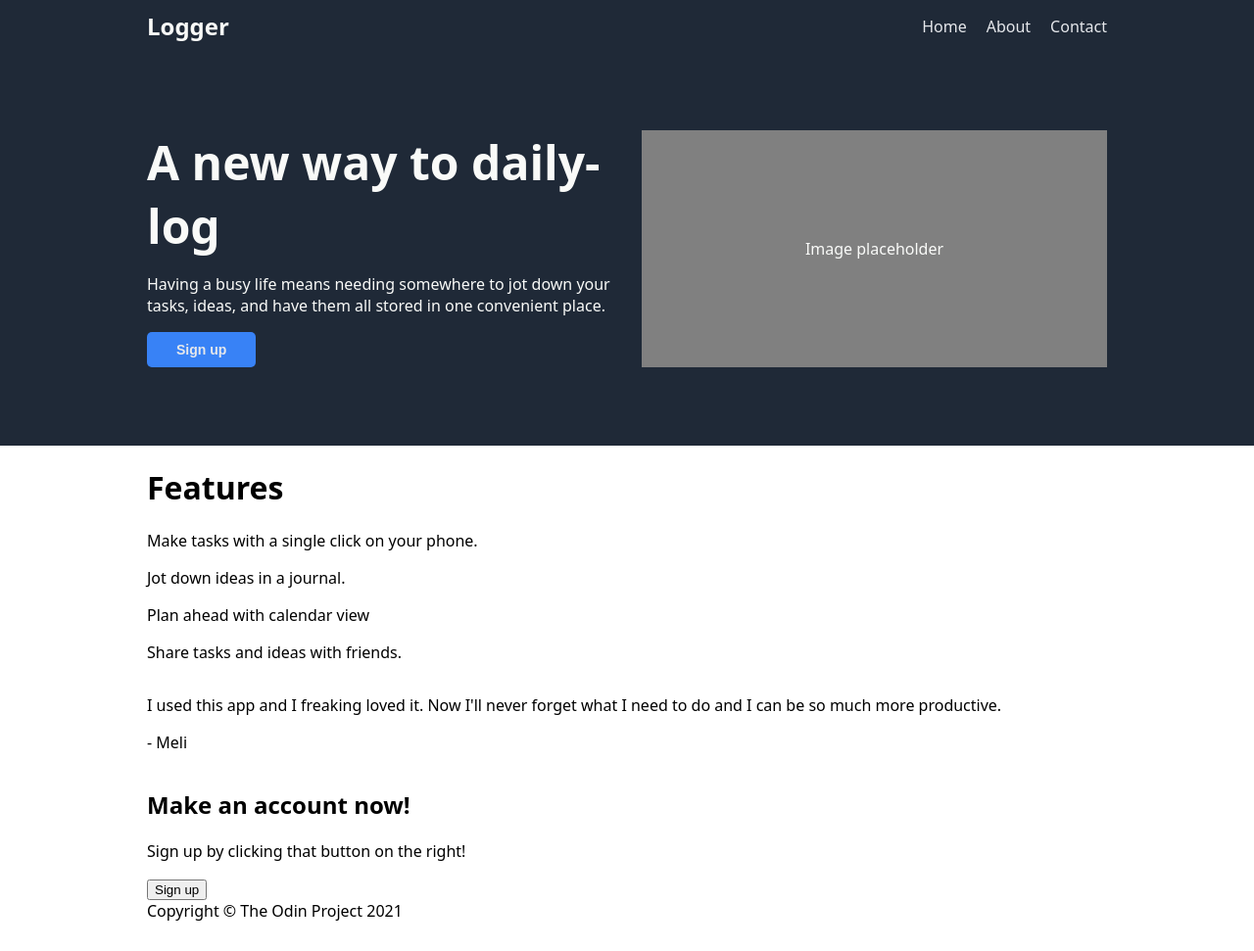
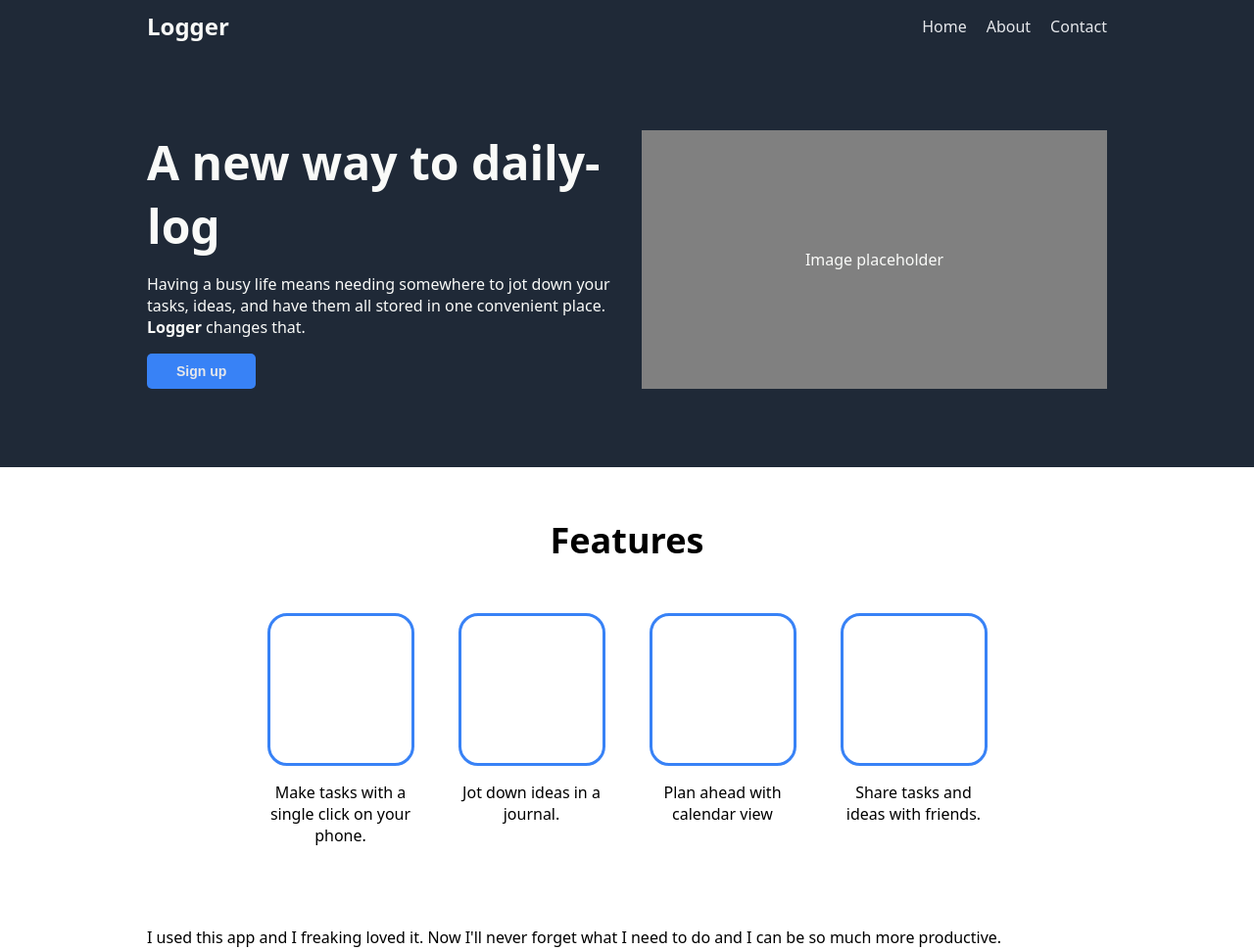
Before and after one commit to allx-g/odin-landing-page, a plain HTML site: page index.html in a window 1280 px wide. Shown: the top 971 px of the page at 98% size. Before the commit the page ends 941 px from the top, so only its background shows below. Drawn offline with Linux system fonts and the light colour scheme.

Commit message:
Style Features section

```diff
--- a/index.html
+++ b/index.html
@@ -25,7 +25,7 @@
             <div class="intro">
                 <div class="hero-wrapper">
                     <h1>A new way to daily-log</h1>
-                    <p>Having a busy life means needing somewhere to jot down your tasks, ideas, and have them all stored in one convenient place.</p>
+                    <p>Having a busy life means needing somewhere to jot down your tasks, ideas, and have them all stored in one convenient place. <strong>Logger</strong> changes that.</p>
                     <button>Sign up</button>
                 </div>
                 <div class="big-image"><p>Image placeholder</p></div>
--- a/style.css
+++ b/style.css
@@ -77,3 +77,38 @@ body > * {
     font-weight: 800;
     font-size: 14px;
 }
+
+.information {
+    text-align: center;
+    display: flex;
+    flex-direction: column;
+    gap: 50px;
+    padding: 50px 0;
+}
+
+.information h1 {
+    font-size: 36px;
+    font-weight: bolder;
+    text-align: center;
+    margin: 0;
+    padding: 0;
+}
+
+.cards {
+    display: flex;
+    justify-content: center;
+    gap: 45px;
+}
+
+.card {
+    display: flex;
+    flex-direction: column;
+    align-items: stretch;
+    width: 150px;
+}
+
+.small-image {
+    height: 150px;
+    border: 3px solid #3882f6;
+    border-radius: 20px;
+}
```
